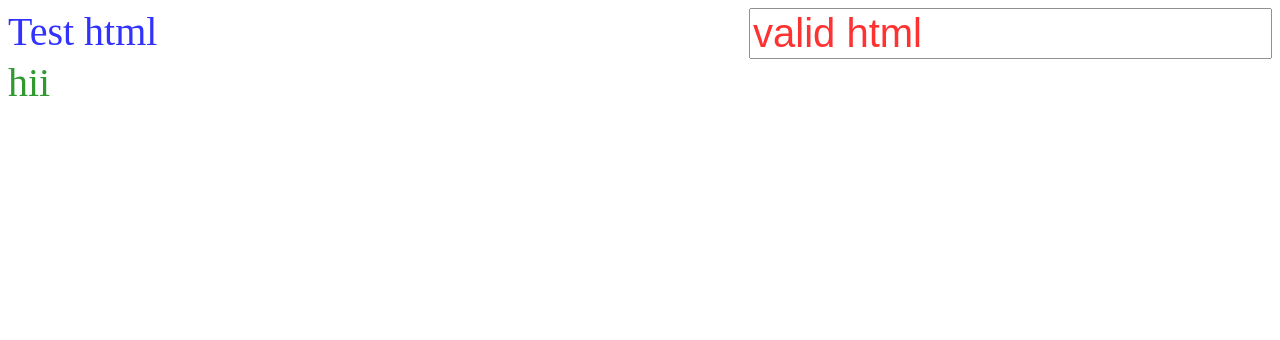
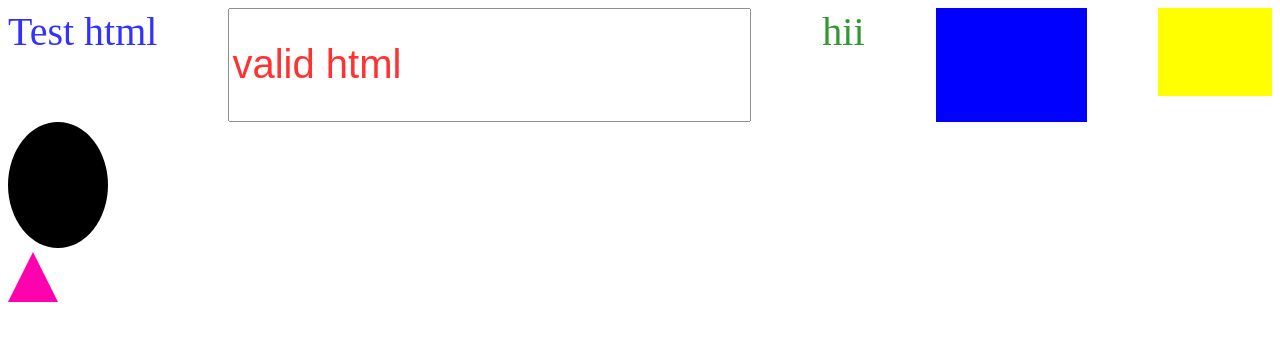
Before and after one commit to Herve176/htmlcss, a plain HTML site: page index.html in a window 1280 px wide. Drawn offline with Linux system fonts and the light colour scheme.

Commit message:
added shapes

```diff
--- a/index.html
+++ b/index.html
@@ -10,11 +10,14 @@
     <div class="parent">
         <div id="yes">Test html</div>
         <input type="text" value="valid html" id="ok">
-    </div>
+
     <div id="ja">hii</div>
-    <div class="circle" ></div>
+
     <div class="square" ></div>
     <div class="rectangle" ></div>
+
+    </div>
+    <span class="circle" ></span>
     <div class="triangle" ></div>
 </body>
 </html>
--- a/style.css
+++ b/style.css
@@ -27,19 +27,30 @@
 
 }
 .circle{
+    background-color: black;
+    height: 100%;
+    width: 100px;
+    border-radius: 100%;
+    padding-top: 10%;
+    display: inline-block;
+}
+.triangle{
+
+    width: 0;
+    height: 0;
+    border-left: 25px solid transparent;
+    border-right: 25px  solid transparent;
+    border-bottom: 50px solid rgb(255, 0, 174) ;
+}
+.square{
     background-color: blue;
-
+    width: 12%;
+    padding-top: 9%;
+}
+.rectangle{
+    background-color: yellow;
+    height: 9%;
+    width: 9%;
+    padding-top: 7%;
 
 }
-.triangle{
-    background-color: blue;
-}
-.sqare{
-    background-color: blue;
-    height: 50%;
-    width: 50%;
-    padding-top: 100%;
-}
-.rectangle{
-    background-color: blue;
-}
```
